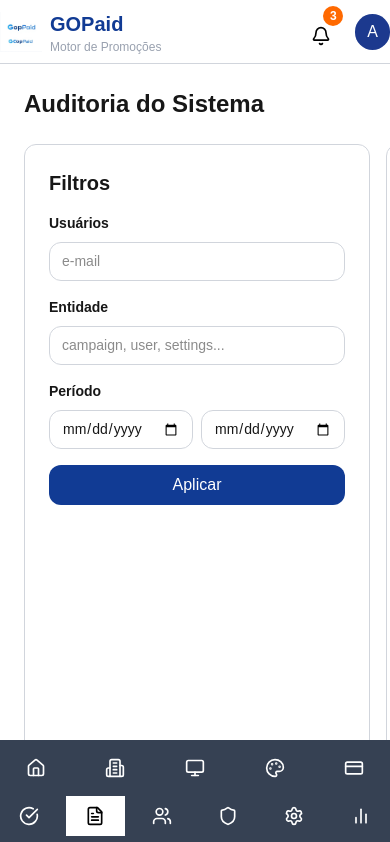
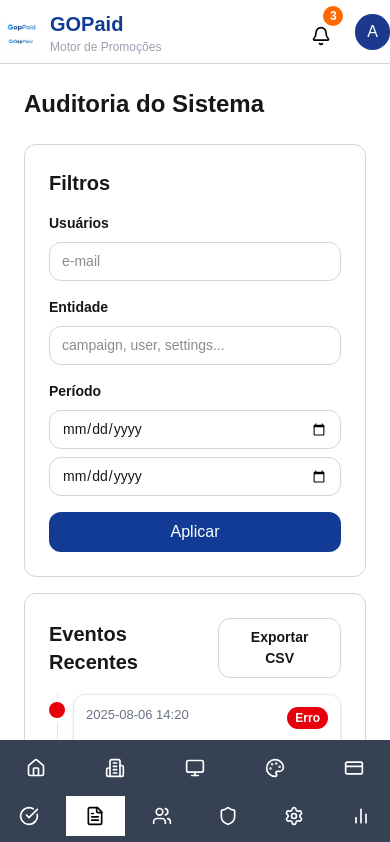
Before and after one commit to JohannPDaniel/Meu-projeto, a Next.js app: page /auditoria in a window 390 px wide. Shown: the top 842 px of the page. Built offline with nearby package versions, Linux system fonts and the light colour scheme.

Commit message:
terminando pagina de auditoria

```diff
--- a/src/app/auditoria/page.tsx
+++ b/src/app/auditoria/page.tsx
@@ -6,7 +6,7 @@ export default function auditoria() {
 		<AppLayout>
 			<h1 className='text-2xl font-bold'>Auditoria do Sistema</h1>
 
-			<div className='flex sm:flex-col xl:flex-row gap-4'>
+			<div className='flex xss:flex-col xl:flex-row gap-4'>
 				<form className='flex flex-1 flex-col gap-4 border border-gray-300 rounded-xl p-6'>
 					<h1 className='text-xl font-bold'>Filtros</h1>
 
@@ -28,7 +28,7 @@ export default function auditoria() {
 					</label>
 					<label className='flex flex-col gap-2'>
 						<span className='text-[14px] font-bold'>Período</span>
-						<div className='flex gap-2'>
+						<div className='flex xss:flex-col sm:flex-row gap-2'>
 							<input
 								type='date'
 								placeholder='campaign, user, settings...'
```
